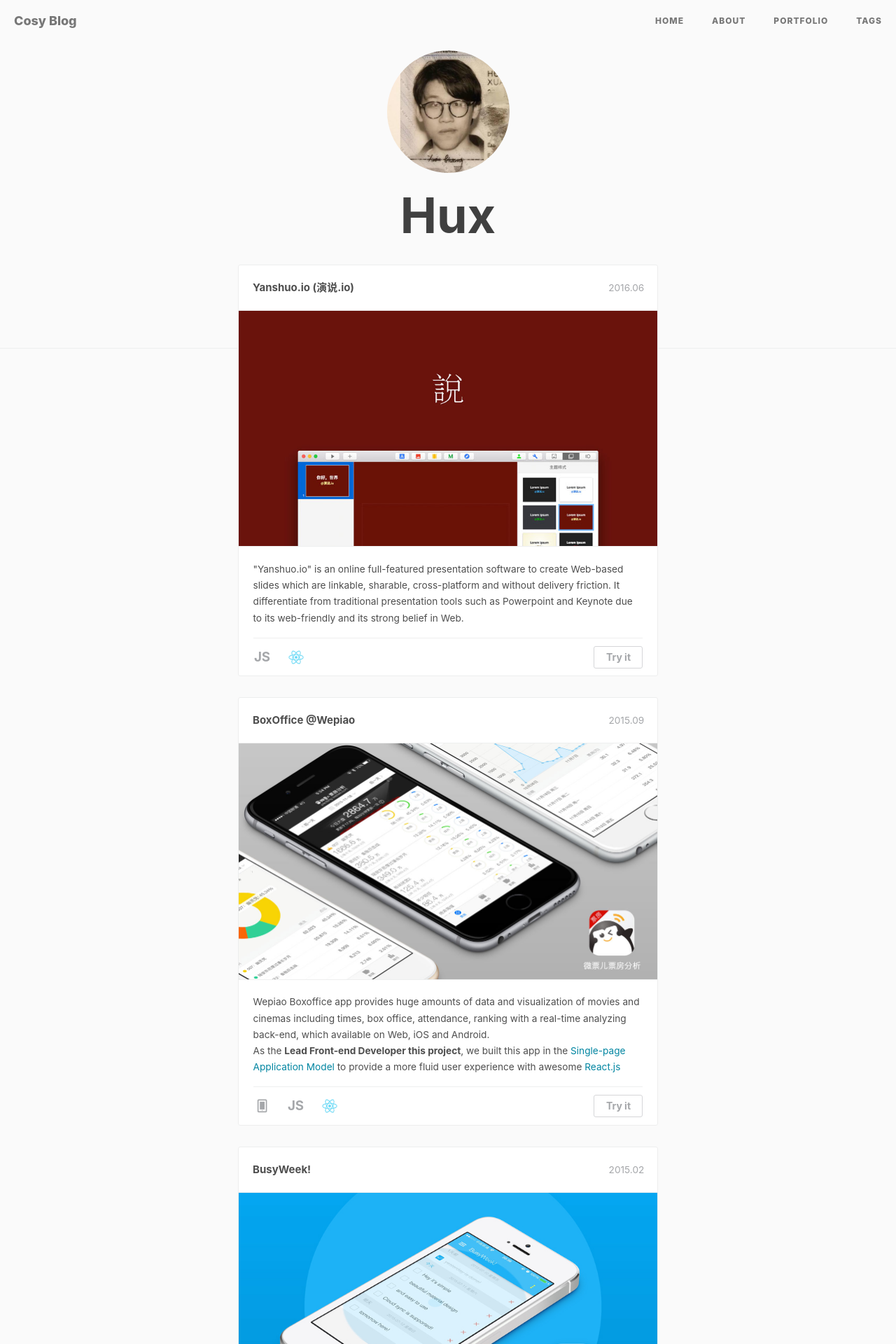
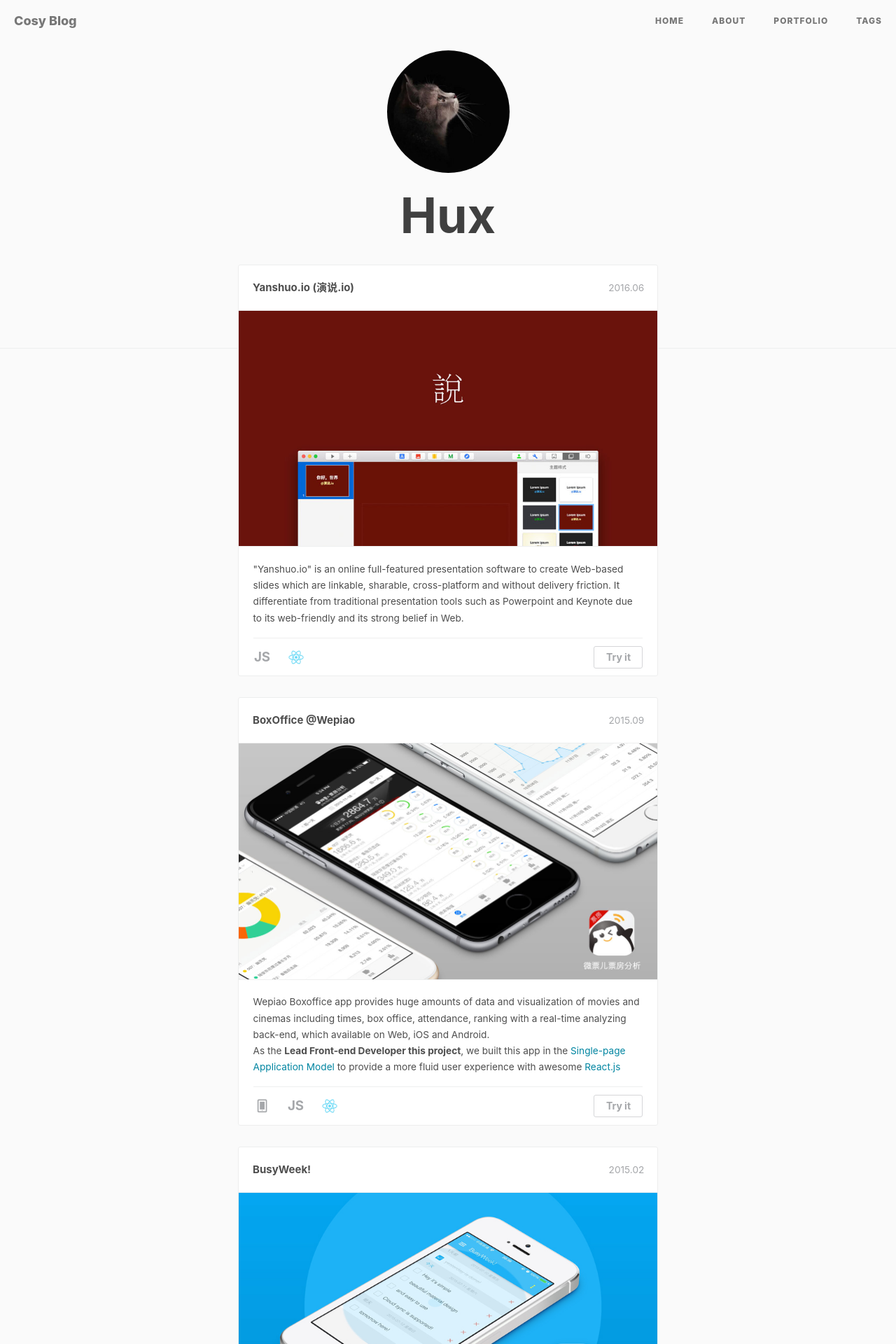
Before and after one commit to XiaoChuKuang/xiaochukuang.github.io, a Jekyll site: the page built from portfolio/index.html, in a window 1280 px wide. Shown: the top 1920 px of the page at 70% size. Built offline with Jekyll 4.4.1, drawn with Linux system fonts in a browser that asks for light colours; nearby versions of some CDN libraries; comment, search, counter and statistics services are not loaded.

Commit message:
update
update

```diff
--- a/portfolio/index.html
+++ b/portfolio/index.html
@@ -16,7 +16,7 @@
 	<body>
 		<div class="container" style="margin:0;padding:0;width:100%;">
 			<header>
-				<img width="175" height="175" style="border-radius:50%;" src="/img/avatar-hux-ny.jpg">
+				<img width="175" height="175" style="border-radius:50%;" src="/img/person.jpg">
 				<h1>Hux</h1>
 			</header>
 			<div class="main">
```
